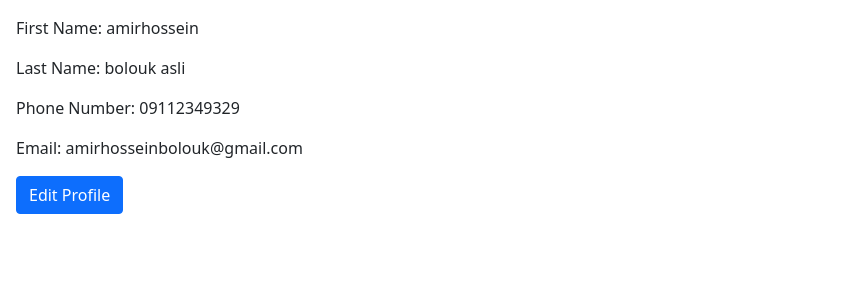
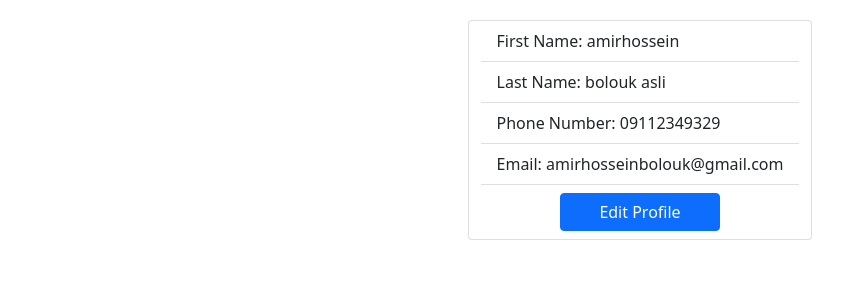
Before and after one commit to ABolouk/Online-Shop-Django, a Django app: page /customer/profile/ in a window 1280 px wide. Shown: the part 56-356 px from the top of the page, without its empty margins (0-859 px from the left). Run offline with Django 4.2, Linux system fonts and the light colour scheme; a user stored in the database is signed in; data comes from the database, SQL or seed files in the repository.

Commit message:
refined profile

```diff
--- a/online_shop/templates/customer/customer_profile.html
+++ b/online_shop/templates/customer/customer_profile.html
@@ -5,11 +5,17 @@
 
 {% block title %}{% translate "Customer Profile" %}{% endblock %}
 {% block content %}
-    <div>
-        <p>{% translate "First Name: " %}{{ customer.user.first_name }}</p>
-        <p>{% translate "Last Name: " %}{{ customer.user.last_name }}</p>
-        <p>{% translate "Phone Number: " %}{{ customer.user.phone }}</p>
-        <p>{% translate "Email: " %}{{ customer.user.email }}</p>
+    <div class="container">
+        <div class="row justify-content-center">
+            <div class="card w-auto m-1 align-items-center">
+                <ul class="list-group list-group-flush">
+                    <li class="list-group-item">{% translate "First Name: " %}{{ customer.user.first_name }}</li>
+                    <li class="list-group-item">{% translate "Last Name: " %}{{ customer.user.last_name }}</li>
+                    <li class="list-group-item">{% translate "Phone Number: " %}{{ customer.user.phone }}</li>
+                    <li class="list-group-item">{% translate "Email: " %}{{ customer.user.email }}</li>
+                </ul>
+                <a class="btn btn-primary w-50 my-2" href="{% url "customer:profile-update" %}">{% translate "Edit Profile" %}</a>
+            </div>
+        </div>
     </div>
-    <a class="btn btn-primary" href="{% url "customer:profile-update" %}">{% translate "Edit Profile" %}</a>
 {% endblock %}
```
